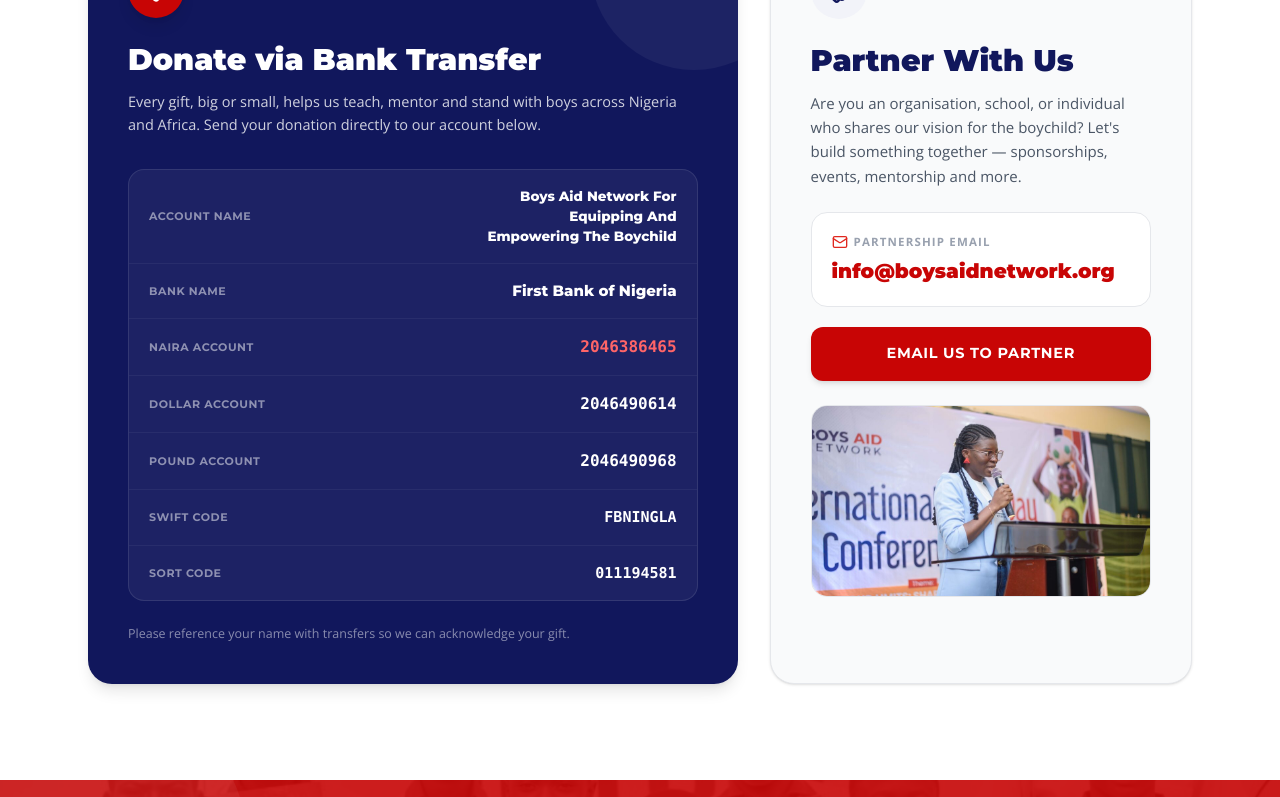
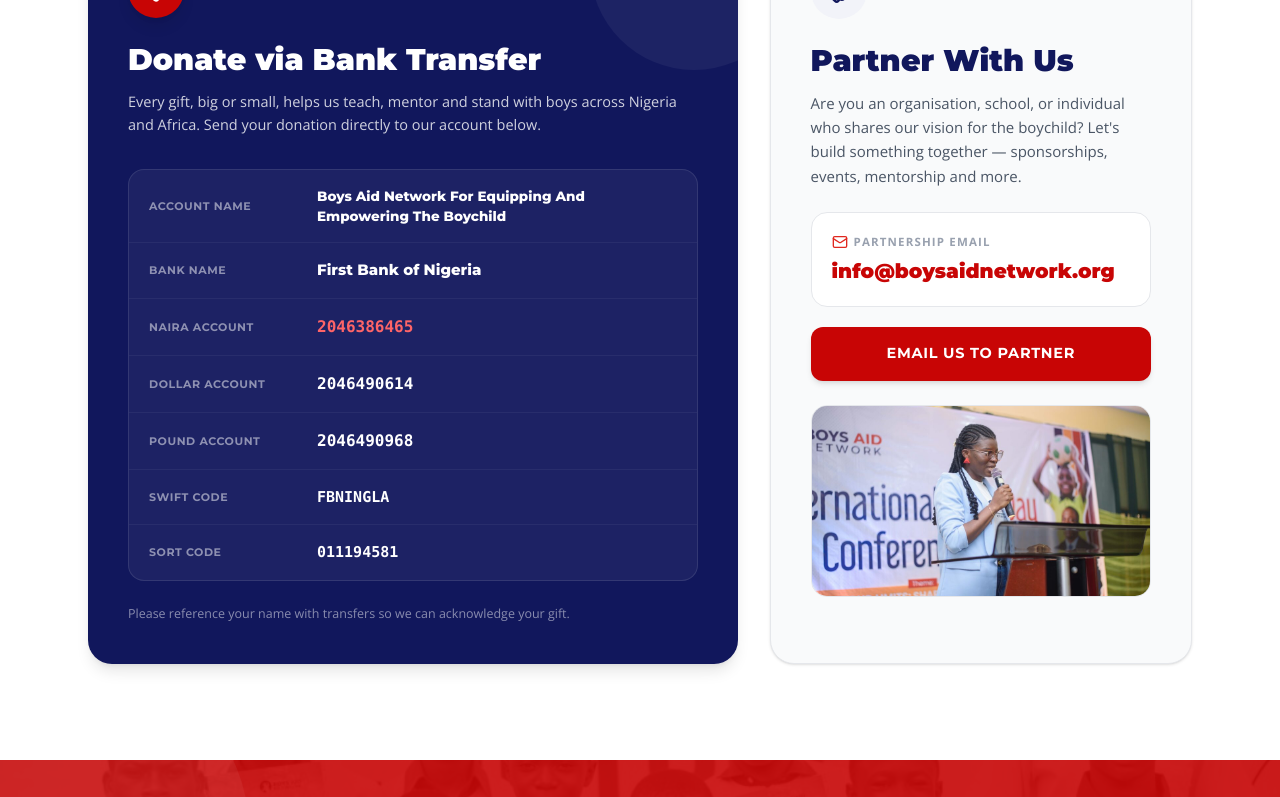
Before and after one commit to edgdmedia/boys-aid-network, a Next.js app: page /support in a window 1280 px wide. Shown: the part 577-1374 px from the top of the page. Built offline with nearby package versions, Linux system fonts and the light colour scheme.

Commit message:
style: stack bank details on mobile, and apply fixed width labels with flexible values on desktop

```diff
--- a/src/app/support/page.tsx
+++ b/src/app/support/page.tsx
@@ -35,33 +35,33 @@
                 </p>
 
                 <div className="bg-white/5 border border-white/10 rounded-2xl overflow-hidden font-display">
-                  <div className="flex justify-between items-center px-5 py-4 border-b border-white/5">
-                    <span className="text-[11px] font-bold text-white/50 tracking-wider uppercase">Account Name</span>
-                    <span className="font-extrabold text-[13.5px] text-right max-w-[200px]">{bankDetails.accountName}</span>
+                  <div className="flex flex-col sm:flex-row sm:items-center gap-2 sm:gap-6 px-5 py-4 border-b border-white/5">
+                    <span className="text-[11px] font-bold text-white/50 tracking-wider uppercase sm:w-36 sm:shrink-0">Account Name</span>
+                    <span className="font-extrabold text-[13.5px] text-left leading-normal">{bankDetails.accountName}</span>
                   </div>
-                  <div className="flex justify-between items-center px-5 py-4 border-b border-white/5">
-                    <span className="text-[11px] font-bold text-white/50 tracking-wider uppercase">Bank Name</span>
-                    <span className="font-extrabold text-[15px]">{bankDetails.bankName}</span>
+                  <div className="flex flex-col sm:flex-row sm:items-center gap-2 sm:gap-6 px-5 py-4 border-b border-white/5">
+                    <span className="text-[11px] font-bold text-white/50 tracking-wider uppercase sm:w-36 sm:shrink-0">Bank Name</span>
+                    <span className="font-extrabold text-[15px] text-left">{bankDetails.bankName}</span>
                   </div>
-                  <div className="flex justify-between items-center px-5 py-4 border-b border-white/5">
-                    <span className="text-[11px] font-bold text-white/50 tracking-wider uppercase">Naira Account</span>
-                    <span className="font-mono font-extrabold text-[16px] text-red-400">{bankDetails.nairaAccount}</span>
+                  <div className="flex flex-col sm:flex-row sm:items-center gap-2 sm:gap-6 px-5 py-4 border-b border-white/5">
+                    <span className="text-[11px] font-bold text-white/50 tracking-wider uppercase sm:w-36 sm:shrink-0">Naira Account</span>
+                    <span className="font-mono font-extrabold text-[16px] text-red-400 text-left">{bankDetails.nairaAccount}</span>
                   </div>
-                  <div className="flex justify-between items-center px-5 py-4 border-b border-white/5">
-                    <span className="text-[11px] font-bold text-white/50 tracking-wider uppercase">Dollar Account</span>
-                    <span className="font-mono font-extrabold text-[16px]">{bankDetails.dollarAccount}</span>
+                  <div className="flex flex-col sm:flex-row sm:items-center gap-2 sm:gap-6 px-5 py-4 border-b border-white/5">
+                    <span className="text-[11px] font-bold text-white/50 tracking-wider uppercase sm:w-36 sm:shrink-0">Dollar Account</span>
+                    <span className="font-mono font-extrabold text-[16px] text-left">{bankDetails.dollarAccount}</span>
                   </div>
-                  <div className="flex justify-between items-center px-5 py-4 border-b border-white/5">
-                    <span className="text-[11px] font-bold text-white/50 tracking-wider uppercase">Pound Account</span>
-                    <span className="font-mono font-extrabold text-[16px]">{bankDetails.poundAccount}</span>
+                  <div className="flex flex-col sm:flex-row sm:items-center gap-2 sm:gap-6 px-5 py-4 border-b border-white/5">
+                    <span className="text-[11px] font-bold text-white/50 tracking-wider uppercase sm:w-36 sm:shrink-0">Pound Account</span>
+                    <span className="font-mono font-extrabold text-[16px] text-left">{bankDetails.poundAccount}</span>
                   </div>
-                  <div className="flex justify-between items-center px-5 py-4 border-b border-white/5">
-                    <span className="text-[11px] font-bold text-white/50 tracking-wider uppercase">Swift Code</span>
-                    <span className="font-mono font-extrabold text-[15px]">{bankDetails.swiftCode}</span>
+                  <div className="flex flex-col sm:flex-row sm:items-center gap-2 sm:gap-6 px-5 py-4 border-b border-white/5">
+                    <span className="text-[11px] font-bold text-white/50 tracking-wider uppercase sm:w-36 sm:shrink-0">Swift Code</span>
+                    <span className="font-mono font-extrabold text-[15px] text-left">{bankDetails.swiftCode}</span>
                   </div>
-                  <div className="flex justify-between items-center px-5 py-4">
-                    <span className="text-[11px] font-bold text-white/50 tracking-wider uppercase">Sort Code</span>
-                    <span className="font-mono font-extrabold text-[15px]">{bankDetails.sortCode}</span>
+                  <div className="flex flex-col sm:flex-row sm:items-center gap-2 sm:gap-6 px-5 py-4">
+                    <span className="text-[11px] font-bold text-white/50 tracking-wider uppercase sm:w-36 sm:shrink-0">Sort Code</span>
+                    <span className="font-mono font-extrabold text-[15px] text-left">{bankDetails.sortCode}</span>
                   </div>
                 </div>
               </div>
```
